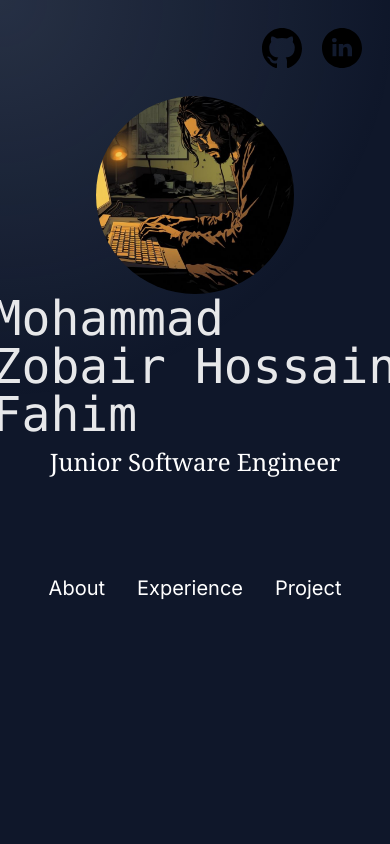
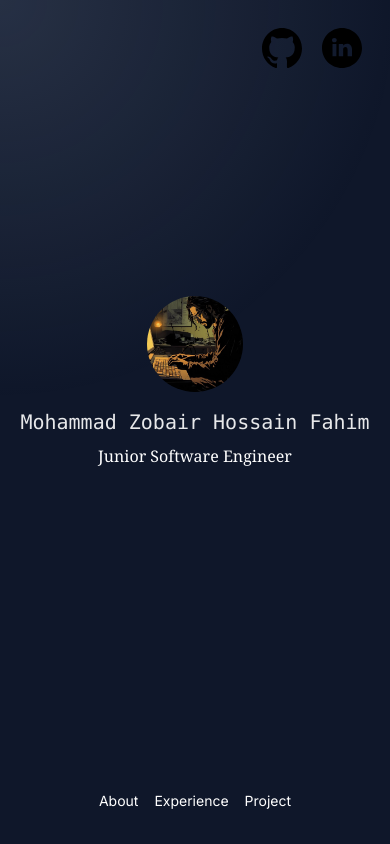
Before and after one commit to HikenNoAce001/Portfolio, a Next.js app: page / in a window 390 px wide. Shown: the top 844 px of the page. Built offline with nearby package versions, Linux system fonts and the light colour scheme.

Commit message:
fix:responsive issue in landing page

```diff
--- a/src/app/Components/Home.tsx
+++ b/src/app/Components/Home.tsx
@@ -1,24 +1,27 @@
 import Image from 'next/image';
 import Navbar from './Navbar';
+
 export default function Landing() {
   return (
-    <section className="items-center justify-center flex flex-col p-24 mb-20 max-h-screen">
+    <section className="flex flex-col items-center justify-between min-h-screen p-4 sm:p-6 md:p-8 lg:p-12">
+      <div className="flex flex-col items-center justify-center flex-grow text-center">
+        <div className="w-24 h-24 sm:w-32 sm:h-32 md:w-40 md:h-40 lg:w-48 lg:h-48 relative mb-4 sm:mb-6">
           <Image
             src={'/Wall.jpg'}
             alt="Profile"
-        width={200}
-        height={50}
-        className="rounded-full aspect-square object-cover"
+            layout="fill"
+            objectFit="cover"
+            className="rounded-full"
           />
-      <div className="items-center space-y-10">
-        <div className="flex flex-col space-y-2 items-center">
-          <h1 className="text-5xl font-mono opacity-90">
+        </div>
+        <h1 className="text-xl sm:text-2xl md:text-3xl lg:text-4xl font-mono opacity-90 break-words mb-2">
           Mohammad Zobair Hossain Fahim
         </h1>
-          <p className="text-2xl font-serif">Junior Software Engineer</p>
+        <p className="text-base sm:text-lg md:text-xl lg:text-2xl font-serif mb-6">
+          Junior Software Engineer
+        </p>
       </div>
       <Navbar />
-      </div>
     </section>
   );
 }
--- a/src/app/Components/Navbar.tsx
+++ b/src/app/Components/Navbar.tsx
@@ -8,14 +8,13 @@ const navigation = [
 
 export default function Navbar() {
   return (
-    <div className="flex items-center justify-center p-10">
-      <nav className="text-xl text-white p-4">
-        <ul className="flex justify-center space-x-8">
+    <nav className="w-full text-white py-4">
+      <ul className="flex flex-wrap justify-center gap-4 sm:gap-6 md:gap-8">
         {navigation.map((item) => (
           <li key={item.id} className="relative group">
             <Link
               href={item.href}
-                className="transition-colors duration-300 group-hover:text-[#ecfccb]"
+              className="text-sm sm:text-base md:text-lg lg:text-xl transition-colors duration-300 group-hover:text-[#ecfccb]"
             >
               {item.name}
             </Link>
@@ -24,6 +23,5 @@ export default function Navbar() {
         ))}
       </ul>
     </nav>
-    </div>
   );
 }
```
Lines whose indentation alone changed are shown as unchanged.
